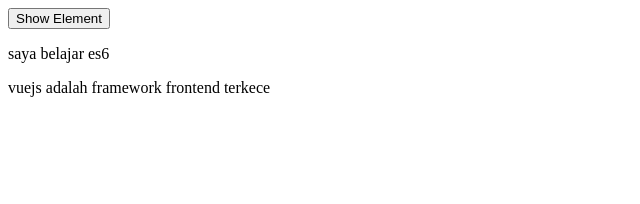
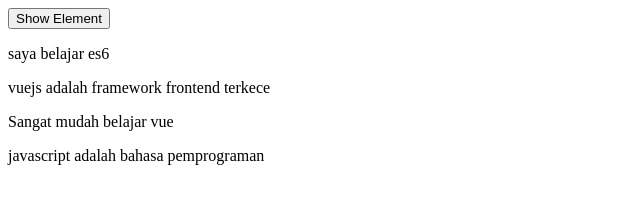
Before and after one commit to hdinjos/vue-cdn, a plain HTML site: page condentional/index.html in a window 1280 px wide. Shown: the whole page, without its empty margins (0-640 px from the left). Drawn offline with Linux system fonts and the light colour scheme.

Commit message:
tempalate element for vue

```diff
--- a/condentional/index.html
+++ b/condentional/index.html
@@ -10,6 +10,10 @@
       <p v-if="showEl">saya belajar es6</p>
       <p v-else>sedang ngoding bukan nulis puisi</p>
       <p>vuejs adalah framework frontend terkece<p>
+      <template v-if="showEl">
+        <p>Sangat mudah belajar vue</p>
+        <p>javascript adalah bahasa pemprograman</p>
+      </template>
     </div>
 
     <script>
```
